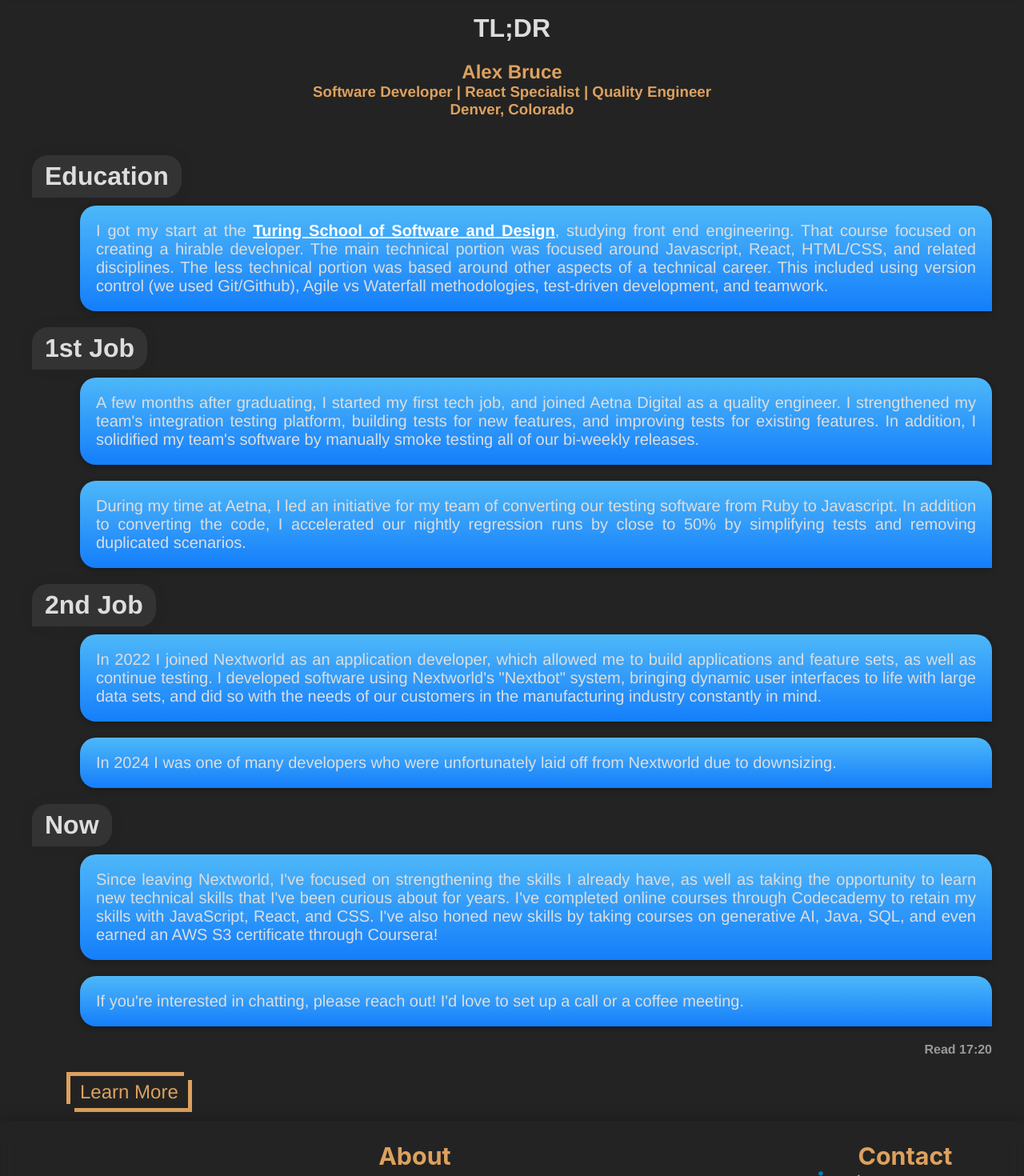
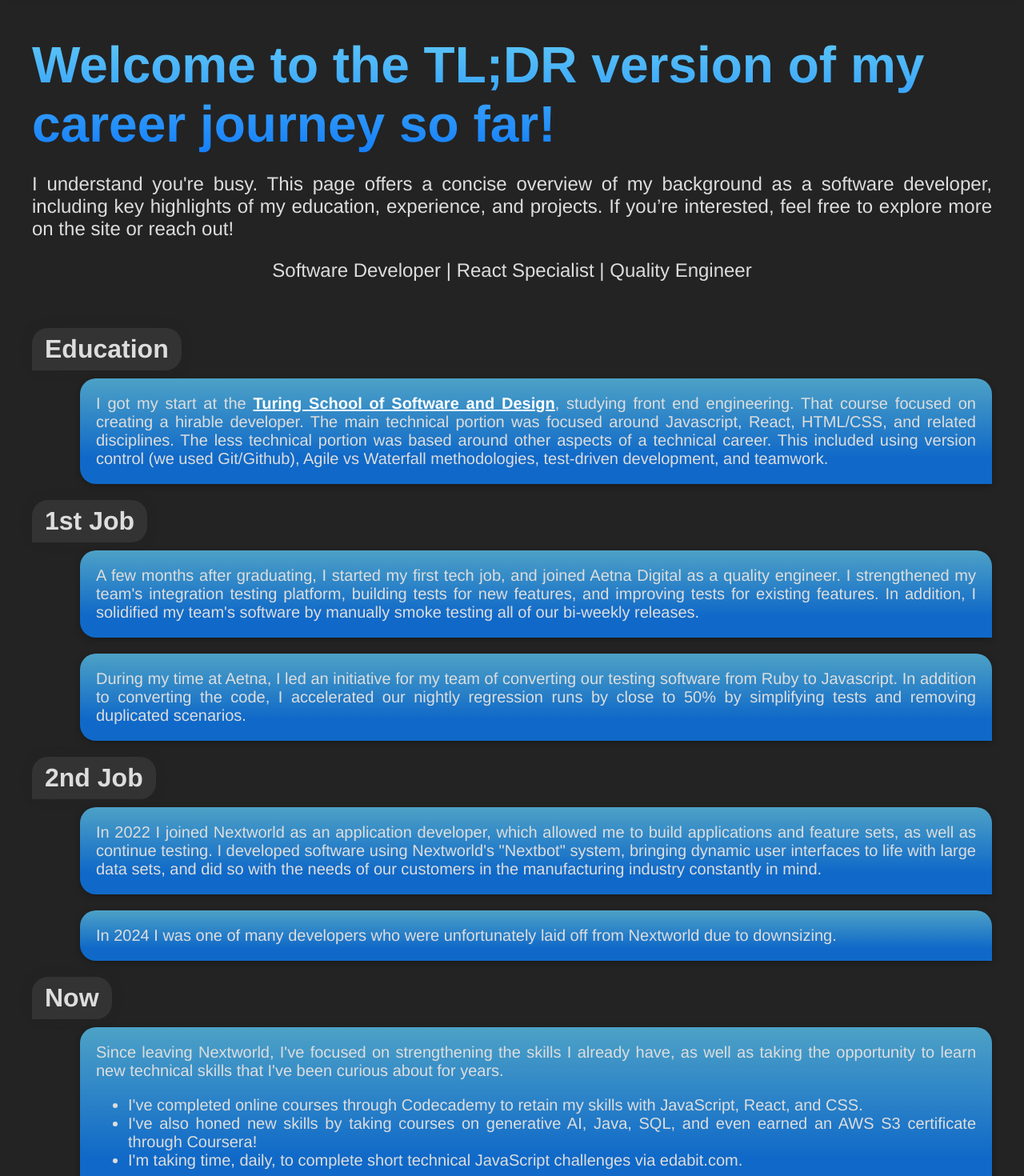
Before and after one commit to Alexbruce1/portfolio2024, a React (Create React App) app: page /tldr in a window 1280 px wide. Shown: the part 100-1570 px from the top of the page at 80% size. Built offline with nearby package versions, Linux system fonts and the light colour scheme.

Commit message:
More updated styles plus TLDR overhaul

```diff
--- a/src/Components/Home.css
+++ b/src/Components/Home.css
@@ -13,14 +13,13 @@
 }
 
 .home-headline {
-  font-size: 4em;
-  font-weight: 600;
-  text-align: left;
-  background-clip: text;
+  font-size: var(--font-size);
+  font-weight: var(--font-weight);
+  text-align: var(--text-align);
+  background-clip: var(--background-clip);
   background: var(--blue-blue-background-gradient);
-  -webkit-background-clip: text;
-  -webkit-text-fill-color: transparent;
-  animation: gradient-animation 3s infinite;
+  -webkit-background-clip: var(--webkit-background-clip);
+  -webkit-text-fill-color: var(--webkit-text-fill-color);
 }
 
 .home-p {
--- a/src/Components/Resume.css
+++ b/src/Components/Resume.css
@@ -1,3 +1,7 @@
+.Resume {
+  margin: var(--container-margin);
+}
+
 .resume-iframe {
   border: none;
   border-radius: 1em;
--- a/src/Components/Tldr.css
+++ b/src/Components/Tldr.css
@@ -1,6 +1,30 @@
-.profile-img {
-  width: 7em;
-  border-radius: 50%;
+.Tldr {
+  margin: var(--container-margin);
+}
+
+.tldr-header {
+  font-size: var(--font-size);
+  font-weight: var(--font-weight);
+  text-align: var(--text-align);
+  background-clip: var(--background-clip);
+  background: var(--blue-blue-background-gradient);
+  -webkit-background-clip: var(--webkit-background-clip);
+  -webkit-text-fill-color: var(--webkit-text-fill-color);
+}
+
+.tldr-sub-header {
+  font-size: var(--main-p-size);
+  text-align: justify;
+  padding: 1em 0;
+}
+
+.specialties {
+  text-align: center;
+  padding: 0;
+}
+
+.tldr-text-container {
+  margin: var(--container-margin);
 }
 
 .tldr-section {
--- a/src/Components/Tldr.js
+++ b/src/Components/Tldr.js
@@ -15,19 +15,15 @@ function Tldr() {
 
   return (
     <div className="Tldr Page">
-      <h1 className='page-header'>
-        TL;DR
-      </h1>
-      <h2>
-        Alex Bruce
-      </h2>
-      <h3>
+      <div className='tldr-header'>
+        Welcome to the TL;DR version of my career journey so far!
+      </div>
+      <div className='tldr-sub-header'>
+        I understand you're busy. This page offers a concise overview of my background as a software developer, including key highlights of my education, experience, and projects. If you’re interested, feel free to explore more on the site or reach out!
+      </div>
+      <div className='tldr-sub-header specialties'>
         Software Developer | React Specialist | Quality Engineer
-      </h3>
-      <h3>
-        Denver, Colorado
-      </h3>
-      <br/><br/>
+      </div>
       <div className='tldr-text-container'>
         <p className='tldr-section'>Education</p>
         <p className='tldr-p main-paragraph'>
@@ -49,10 +45,23 @@ function Tldr() {
         </p>
         <p className='tldr-section'>Now</p>
         <p className='tldr-p main-paragraph'>
-          Since leaving Nextworld, I've focused on strengthening the skills I already have, as well as taking the opportunity to learn new technical skills that I've been curious about for years. I've completed online courses through Codecademy to retain my skills with JavaScript, React, and CSS. I've also honed new skills by taking courses on generative AI, Java, SQL, and even earned an AWS S3 certificate through Coursera!
+          Since leaving Nextworld, I've focused on strengthening the skills I already have, as well as taking the opportunity to learn new technical skills that I've been curious about for years.
+          <ul>
+            <li>
+              I've completed online courses through Codecademy to retain my skills with JavaScript, React, and CSS.
+            </li>
+            <li>
+              I've also honed new skills by taking courses on generative AI, Java, SQL, and even earned an AWS S3 certificate through Coursera!
+            </li>
+            <li>
+              I'm taking time, daily, to complete short technical JavaScript challenges via edabit.com.
+            </li>
+          </ul>
         </p>
         <p className='tldr-p main-paragraph'>
-          If you're interested in chatting, please reach out! I'd love to set up a call or a coffee meeting.
+          I’m also working on this portfolio/resume app as a personal project—both for the enjoyment of creating it and to give you a glimpse into who I am as a developer!
+          <br></br>
+          If you're interested in chatting, please reach out! I'd love to set up a call or a coffee meeting. ☕️
         </p>
         <div className='tldr-message-read'>Read {loadedTime}</div>
       </div>
--- a/src/index.css
+++ b/src/index.css
@@ -3,7 +3,8 @@
   --background-accent-color: #333;
   --background-accent-color-shifted: #555;
   --tldr-p-background-color: #147efb;
-  --tldr-p-background-color-gradient: linear-gradient(180deg, #4DB7F9 1%, #147efb 100%);
+  /* --tldr-p-background-color-gradient: linear-gradient(180deg, #5fc9f8 1%, #147efb 75%); */
+  --tldr-p-background-color-gradient: linear-gradient(180deg, #4ca1c6 1%, #1069c8 75%);
   --blue-blue-background-gradient: linear-gradient(180deg, #5fc9f8, #147efb);
   --blue-to-main-bg-background: linear-gradient(180deg, #147efb 0%, #232323 60%);
   --high-contrast-text-over-blue-bg: #232323;
@@ -34,6 +35,16 @@
   --small-header-height: 50px;
   --bw-icon-filter: invert(90%);
   --container-margin:  3em 0;
+
+  /* header text styles */
+  --font-size: 4em;
+  --font-weight: 600;
+  --text-align: left;
+  --background-clip: text;
+  --webkit-background-clip: text;
+  --webkit-text-fill-color: transparent;
+  /*  */
+
 
   --dm-slider-dot-top: 5px;
   --dm-slider-dot-left: 45px;
```
